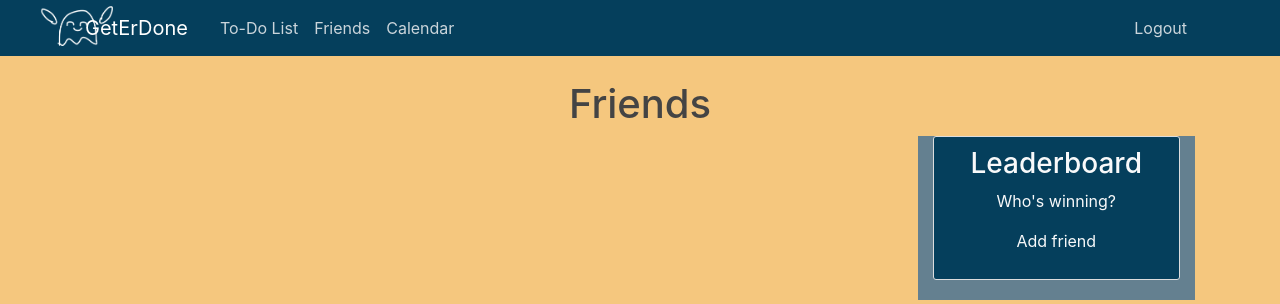
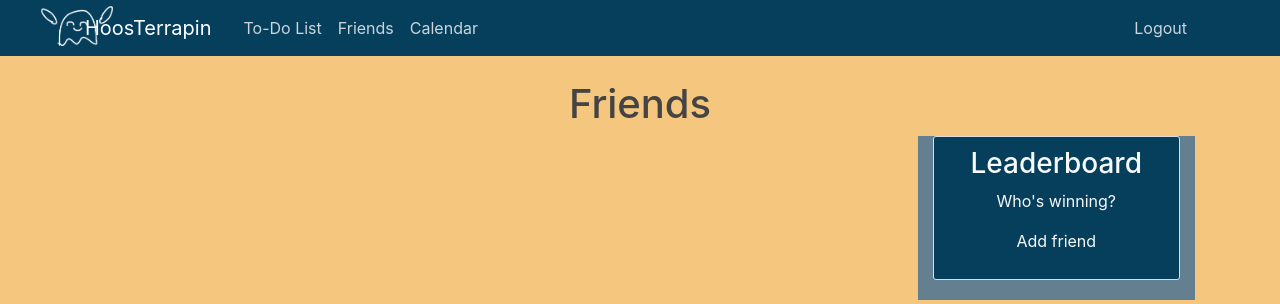
Before and after one commit to brian-baugher/BitCamp2023, a Django app: page /friends/ in a window 1280 px wide. Shown: the top 304 px of the page. Run offline with Django 4.2, Linux system fonts and the light colour scheme; some libraries are stand-ins or nearby versions.

Commit message:
the final edit

```diff
--- a/templates/base.html
+++ b/templates/base.html
@@ -22,7 +22,7 @@
         <nav style = "background-color: #053F5C; color: white;" class="navbar navbar-expand-md navbar-dark bg-steel fixed-top">
             <div class="container">
                 <img style = "position: absolute; height: 40px; left: 40px; top: 6px"class = "image-container" src="{% static "to_do_list_app/media/image(1).png" %}" />
-                <a class="navbar-brand mr-4" href="{% url 'tasks' %}">GetErDone</a>
+                <a class="navbar-brand mr-4" href="{% url 'tasks' %}">HoosTerrapin</a>
                 <button class="navbar-toggler" type="button" data-toggle="collapse" data-target="#navbarToggle" aria-controls="navbarToggle" aria-expanded="false" aria-label="Toggle navigation">
                     <span class="navbar-toggler-icon"></span>
                 </button>
```
